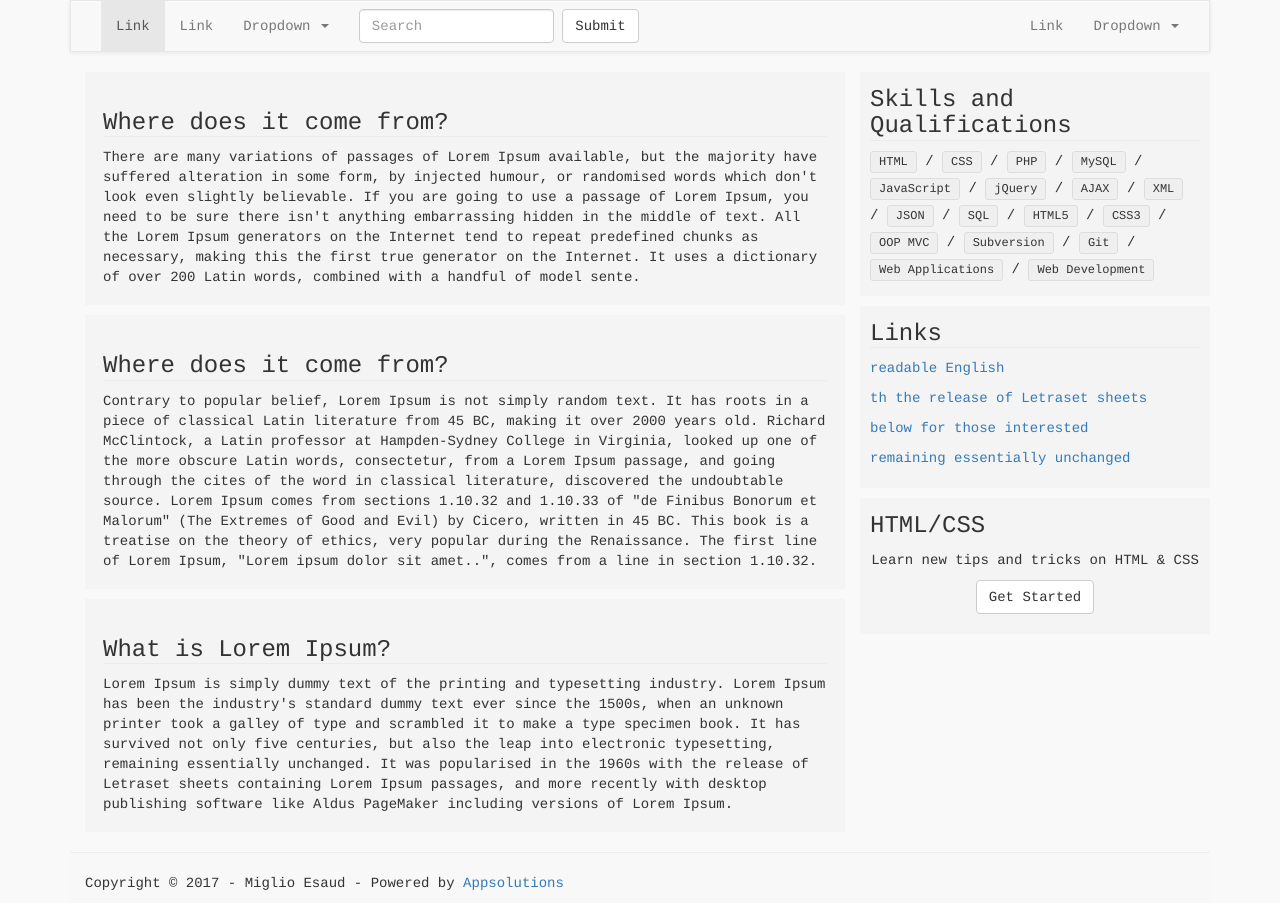
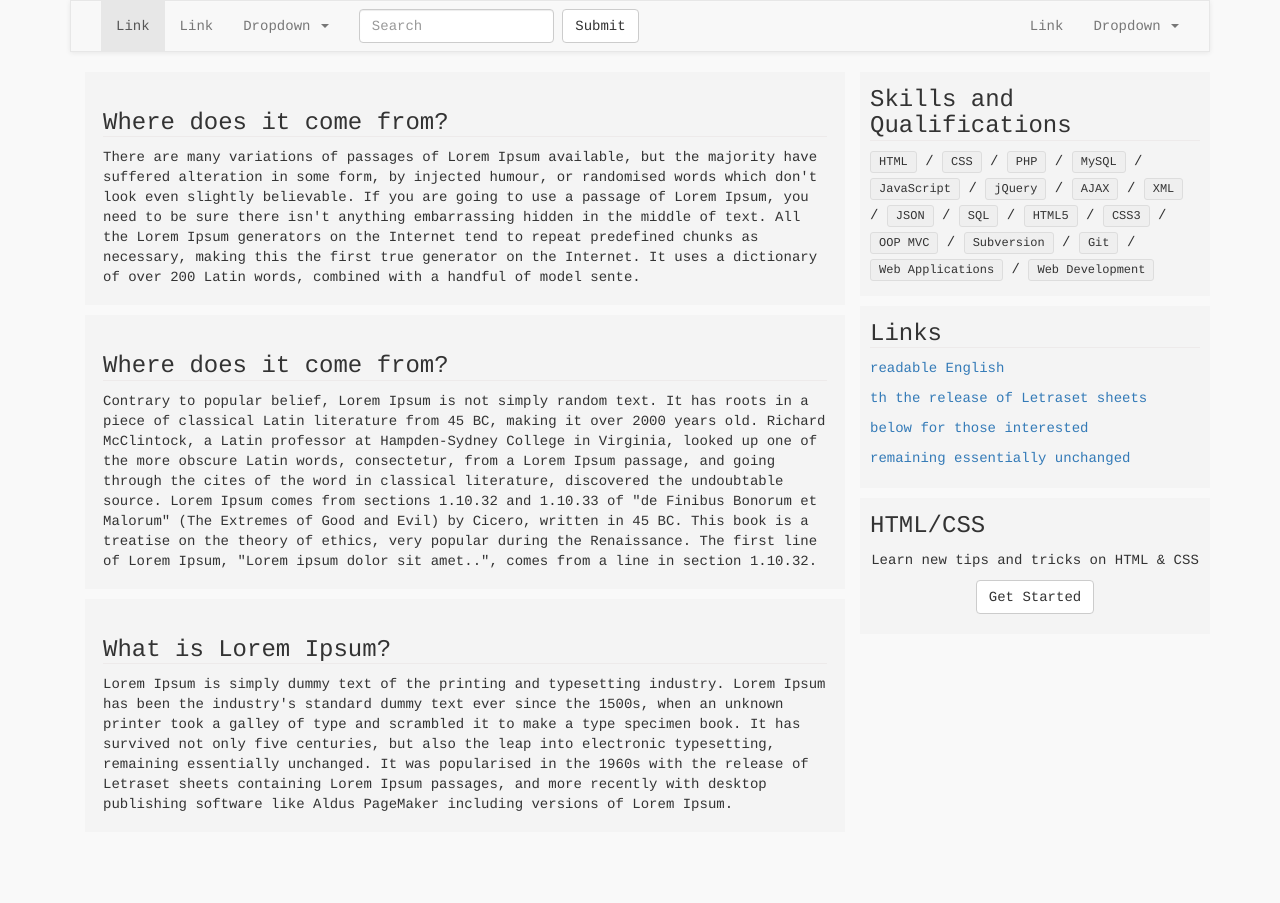
Before and after one commit to mig1098/mig1098.github.io, a Jekyll site: the page built from index.html, in a window 1280 px wide. Built offline with Jekyll 4.4.1, drawn with Linux system fonts in a browser that asks for light colours; Markdown is read by kramdown in place of the engine named in the settings.

Commit message:
Update index.html

```diff
--- a/index.html
+++ b/index.html
@@ -82,14 +82,4 @@ Lorem Ipsum is simply dummy text of the printing and typesetting industry. Lorem
             </div>
         </div>
     </div>
-</section>
-<!---->
-<footer>
-    <hr />
-    <div class="container">
-        <p>
-            Copyright &copy; 2017 - Miglio Esaud -
-            <span class="credit">Powered by <a href="http://appsolutions.info" target="_blank">Appsolutions</a></span>
-        </p>
-    </div>
-</footer>
+</section> <!-- /.mg-wrapper -->
```
